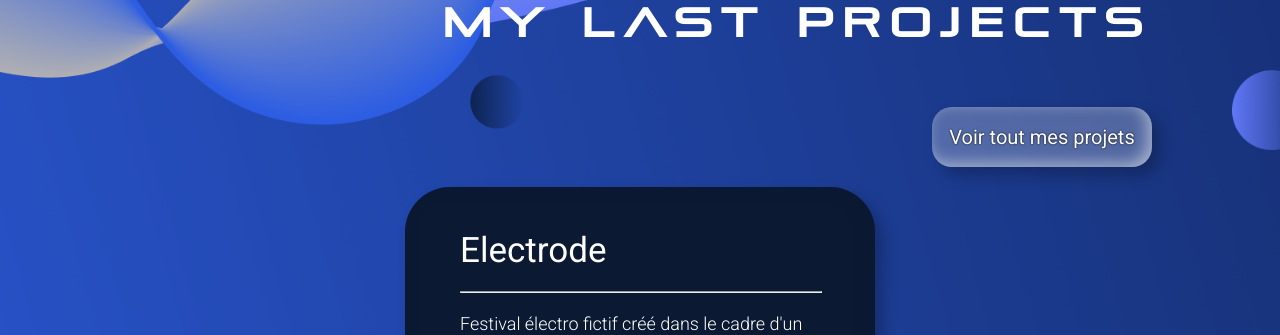
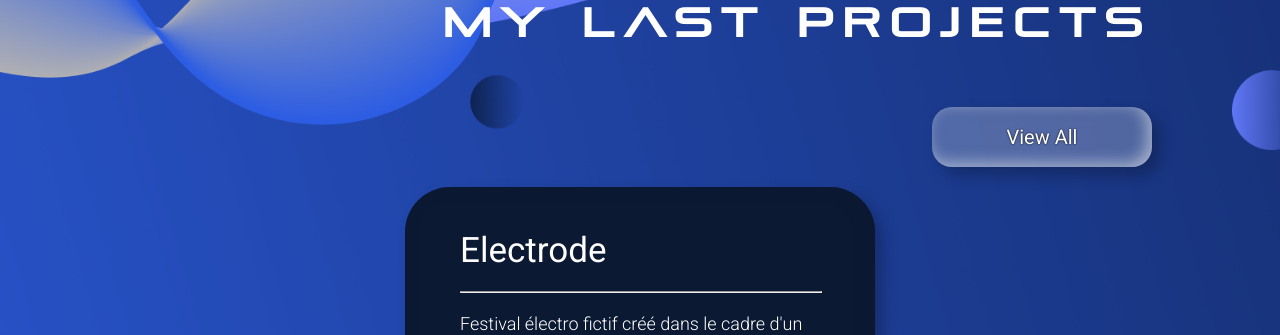
Before and after one commit to C4pitaine/portfolio, a PHP site: page /PHP/index.php in a window 1280 px wide. Shown: the part 1819-2154 px from the top of the page. Run offline with PHP 8.4, Linux system fonts and the light colour scheme; data comes from the database, SQL or seed files in the repository.

Commit message:
meta and link

```diff
--- a/allProjects.php
+++ b/allProjects.php
@@ -3,6 +3,9 @@
 <head>
     <meta charset="UTF-8">
     <meta name="viewport" content="width=device-width, initial-scale=1.0">
+    <?php
+        include "partials/meta.php";
+    ?>
     <link rel="stylesheet" href="build/style.css">
     <title>Portfolio - All Projects</title>
 </head>
--- a/index.php
+++ b/index.php
@@ -7,6 +7,9 @@
 <head>
     <meta charset="UTF-8">
     <meta name="viewport" content="width=device-width, initial-scale=1.0">
+    <?php
+        include "partials/meta.php";
+    ?>
     <link rel="stylesheet" href="build/style.css">
     <title>Accueil - Portfolio</title>
 </head>
@@ -97,7 +100,7 @@
             <div class="wrapper">
                 <h3>MY LAST PROJECTS</h3>
                 <a href="allProjects.php" id="seeAllP">
-                    <div>Voir tout mes projets</div>
+                    <div>View All</div>
                 </a>
             </div>
             <div class="projects">
--- a/partials/meta.php
+++ b/partials/meta.php
@@ -1,17 +1,17 @@
-<meta name="description" content="Portfolio, site portfolio de Sacré Alexandre">
-<link rel="apple-touch-icon" sizes="57x38" href="/photos/ico/apple-touch-icon-57.png">
-<link rel="apple-touch-icon" sizes="72x49" href="/photos/ico/apple-touch-icon-72.png">
-<link rel="apple-touch-icon" sizes="76x52" href="/photos/ico/apple-touch-icon-76.png">
-<link rel="apple-touch-icon" sizes="114x78" href="/photos/ico/apple-touch-icon-114.png">
-<link rel="apple-touch-icon" sizes="120x82" href="/photos/ico/apple-touch-icon-120.png">
-<link rel="apple-touch-icon" sizes="144x98" href="/photos/ico/apple-touch-icon-144.png">
-<link rel="apple-touch-icon" sizes="152x104" href="/photos/ico/apple-touch-icon-152.png">
-<link rel="icon" type="image/png" href="/photos/ico/favicon-196x134.png" sizes="196x134">
-<link rel="icon" type="image/png" href="/photos/ico/favicon-160x110.png" sizes="160x110">
-<link rel="icon" type="image/png" href="/photos/ico/favicon-96x66.png" sizes="96x66">
-<link rel="icon" type="image/png" href="/photos/ico/favicon-16x11.png" sizes="16x11">
-<link rel="icon" type="image/png" href="/photos/ico/favicon-32x22.png" sizes="32x22">
-<link rel="icon" type="image/png" href="/photos/ico/favicon.png">
+<meta name="description" content="Portfolio, site servant de portfolio pour Sacré Alexandre">
+<link rel="apple-touch-icon" sizes="57x47" href="/images/ico/apple-touch-icon-57.png">
+<link rel="apple-touch-icon" sizes="72x59" href="/images/ico/apple-touch-icon-72.png">
+<link rel="apple-touch-icon" sizes="76x62" href="/images/ico/apple-touch-icon-76.png">
+<link rel="apple-touch-icon" sizes="114x93" href="/images/ico/apple-touch-icon-114.png">
+<link rel="apple-touch-icon" sizes="120x98" href="/images/ico/apple-touch-icon-120.png">
+<link rel="apple-touch-icon" sizes="144x117" href="/images/ico/apple-touch-icon-144.png">
+<link rel="apple-touch-icon" sizes="152x124" href="/images/ico/apple-touch-icon-152.png">
+<link rel="icon" type="image/png" href="/images/ico/favicon-196x160.png" sizes="196x134">
+<link rel="icon" type="image/png" href="/images/ico/favicon-160x131.png" sizes="160x110">
+<link rel="icon" type="image/png" href="/images/ico/favicon-96x78.png" sizes="96x66">
+<link rel="icon" type="image/png" href="/images/ico/favicon-16x13.png" sizes="16x11">
+<link rel="icon" type="image/png" href="/images/ico/favicon-32x26.png" sizes="32x22">
+<link rel="icon" type="image/png" href="/images/ico/favicon.png">
 <meta name="google" content="notranslate"/>
 <meta name="robots" content="noindex,nofollow">
 <meta property="og:title" content="Portfolio de Sacré Alexandre">
--- a/website.php
+++ b/website.php
@@ -23,6 +23,9 @@
 <head>
     <meta charset="UTF-8">
     <meta name="viewport" content="width=device-width, initial-scale=1.0">
+    <?php
+        include "partials/meta.php";
+    ?>
     <link rel="stylesheet" href="build/style.css">
     <title>Website <?=$don['name']?></title>
 </head>
```
Also changed, not shown: images/ico/apple-touch-icon-114.png (added), images/ico/apple-touch-icon-120.png (added), images/ico/apple-touch-icon-144.png (added), images/ico/apple-touch-icon-152.png (added), images/ico/apple-touch-icon-57.png (added), images/ico/apple-touch-icon-72.png (added), images/ico/apple-touch-icon-76.png (added), images/ico/favicon-160x131.png (added), images/ico/favicon-16x13.png (added), images/ico/favicon-196x160.png (added), images/ico/favicon-32x26.png (added), images/ico/favicon-96x78.png (added), images/ico/favicon.png (added).
